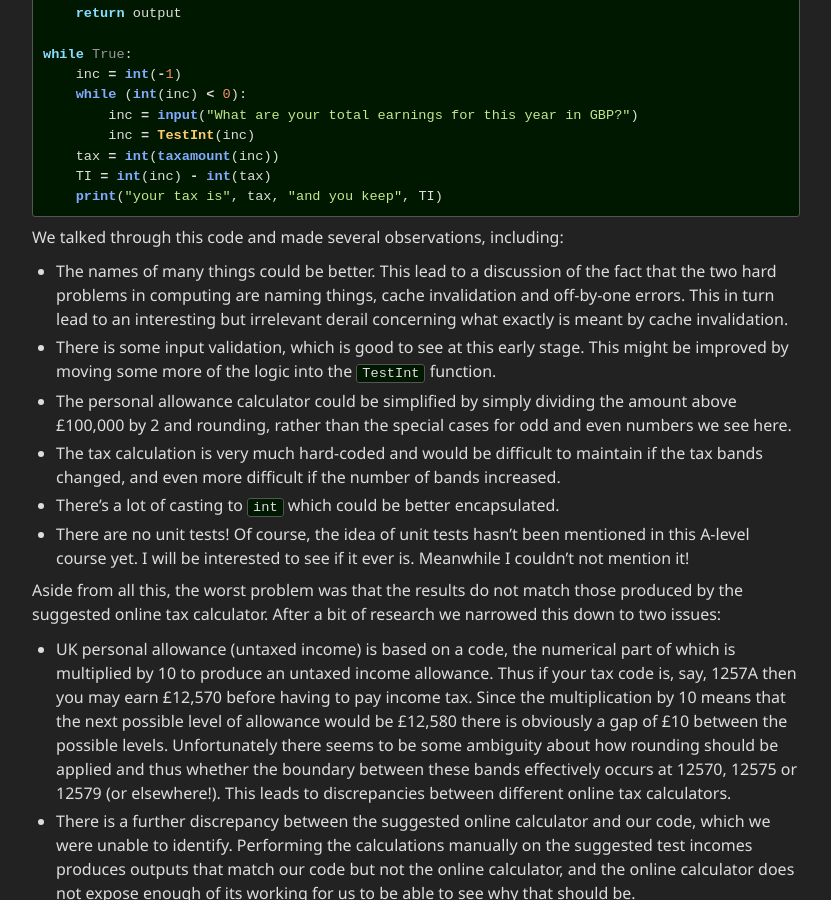
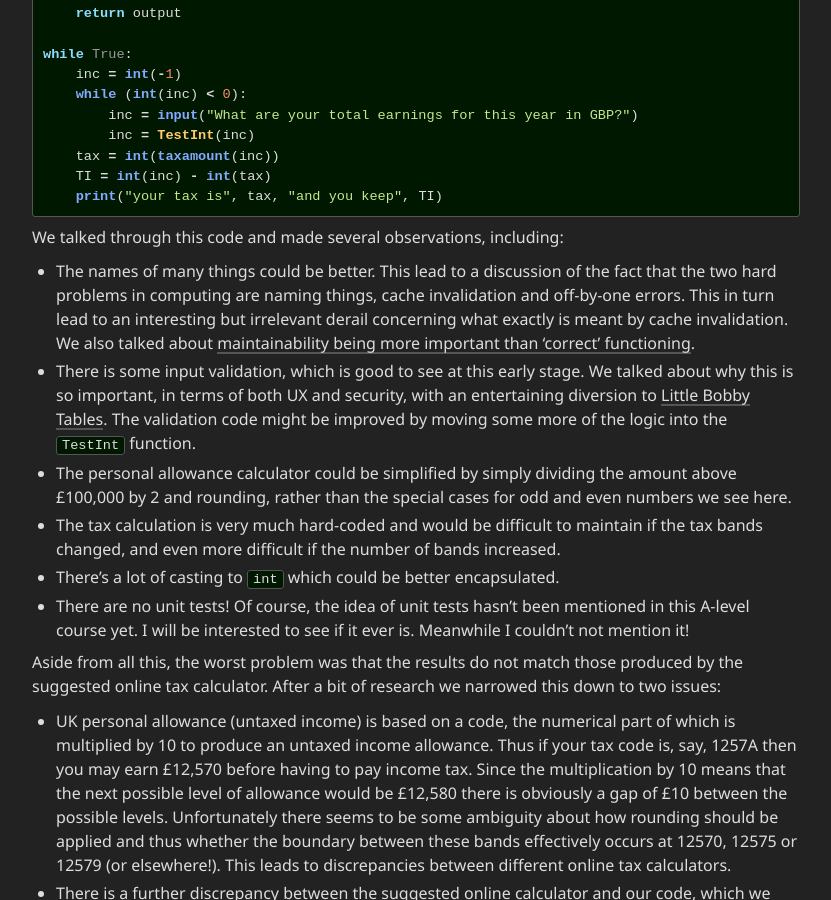
Before and after one commit to merlynkline/merlynkline.github.io, a Jekyll site: the page built from _posts/2021-10-02-ALevelCSTaxCalculator.md, in a window 1280 px wide and 900 px high, scrolled down 1197 px. Shown: the whole window, without its empty margins (224-1055 px from the left). Built offline with Jekyll 4.4.1, drawn with Linux system fonts in a browser that asks for light colours.

Commit message:
Add references re maintainability and security

```diff
--- a/_posts/2021-10-02-ALevelCSTaxCalculator.md
+++ b/_posts/2021-10-02-ALevelCSTaxCalculator.md
@@ -68,8 +68,8 @@ while True:
 
 We talked through this code and made several observations, including:
 
-* The names of many things could be better. This lead to a discussion of the fact that the two hard problems in computing are naming things, cache invalidation and off-by-one errors. This in turn lead to an interesting but irrelevant derail concerning what exactly is meant by cache invalidation.
-* There is some input validation, which is good to see at this early stage. This might be improved by moving some more of the logic into the `TestInt` function.
+* The names of many things could be better. This lead to a discussion of the fact that the two hard problems in computing are naming things, cache invalidation and off-by-one errors. This in turn lead to an interesting but irrelevant derail concerning what exactly is meant by cache invalidation. We also talked about [maintainability being more important than 'correct' functioning]({% post_url 2016-11-21-GoodCodeIsBroken %}).
+* There is some input validation, which is good to see at this early stage. We talked about why this is so important, in terms of both UX and security, with an entertaining diversion to [Little Bobby Tables](https://xkcd.com/327/). The validation code might be improved by moving some more of the logic into the `TestInt` function.
 * The personal allowance calculator could be simplified by simply dividing the amount above £100,000 by 2 and rounding, rather than the special cases for odd and even numbers we see here.
 * The tax calculation is very much hard-coded and would be difficult to maintain if the tax bands changed, and even more difficult if the number of bands increased.
 * There's a lot of casting to `int` which could be better encapsulated.
```
